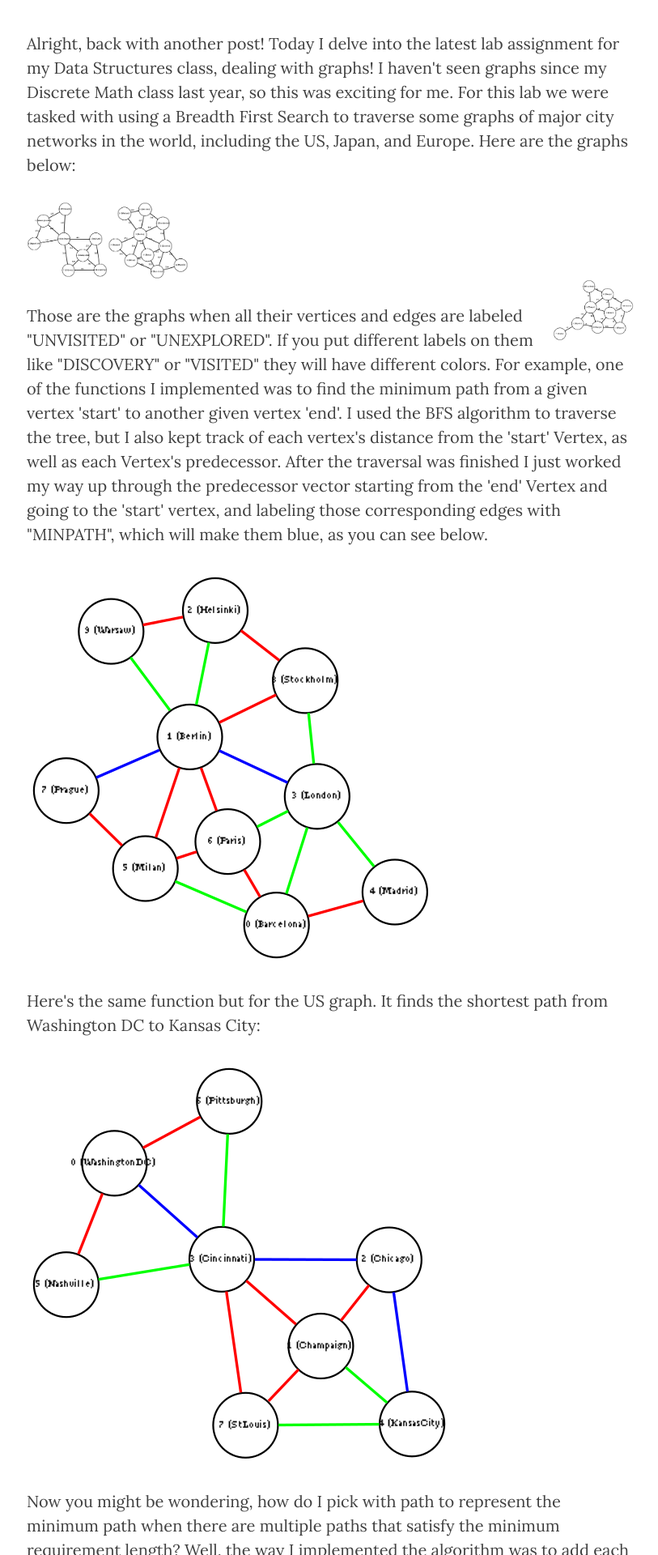
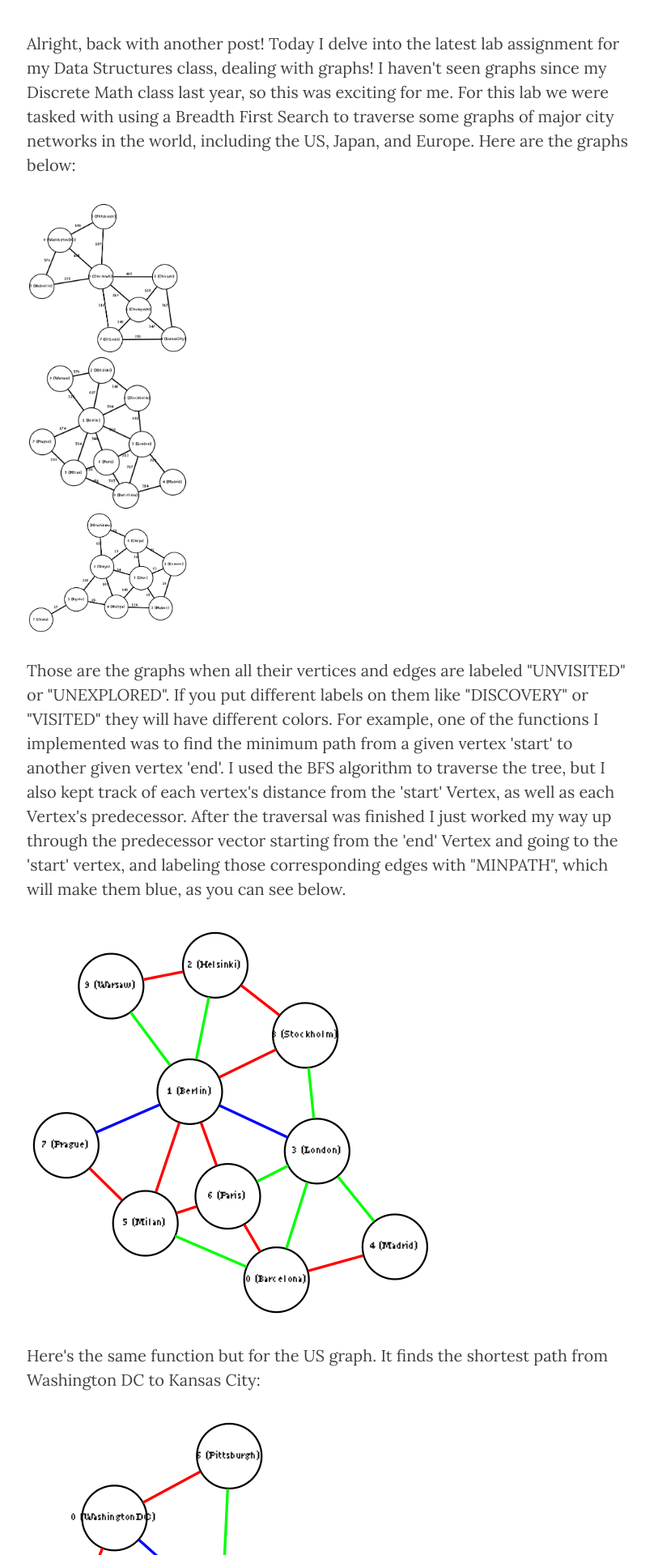
Before and after one commit to cjang5/blog, a Jekyll site: the page built from _posts/2014-12-05-glamorous-graphs.markdown, in a window 1280 px wide. Shown: the part 517-2437 px from the top of the page at 81% size, without its empty margins (232-1045 px from the left). Built offline with Jekyll 4.4.1, drawn with Linux system fonts in a browser that asks for light colours; nearby versions of some CDN libraries.

Commit message:
Update 2014-12-05-glamorous-graphs.markdown

```diff
--- a/_posts/2014-12-05-glamorous-graphs.markdown
+++ b/_posts/2014-12-05-glamorous-graphs.markdown
@@ -9,7 +9,7 @@ header-img: "img/posts/post-06/post-06-bg.png"
 
 <p>Alright, back with another post! Today I delve into the latest lab assignment for my Data Structures class, dealing with graphs! I haven't seen graphs since my Discrete Math class last year, so this was exciting for me. For this lab we were tasked with using a Breadth First Search to traverse some graphs of major city networks in the world, including the US, Japan, and Europe. Here are the graphs below: </p>
 
-<img class="img-responsive" src="{{ site.baseurl }}/img/posts/post-06/united-states-mst.png" align="left" style="width:100px"> <img class="img-responsive" src="{{ site.baseurl }}/img/posts/post-06/europe.png" align="middle" style="width:100px"> <img class="img-responsive" src="{{ site.baseurl }}/img/posts/post-06/japan.png" align="right" style="width:100px">
+<img class="img-responsive" src="{{ site.baseurl }}/img/posts/post-06/united-states-mst.png" align="middle" style="width:200px"> <img class="img-responsive" src="{{ site.baseurl }}/img/posts/post-06/europe.png" align="middle" style="width:200px"> <img class="img-responsive" src="{{ site.baseurl }}/img/posts/post-06/japan.png" align="middle" style="width:200px">
 
 <p> Those are the graphs when all their vertices and edges are labeled "UNVISITED" or "UNEXPLORED". If you put different labels on them like "DISCOVERY" or "VISITED" they will have different colors. For example, one of the functions I implemented was to find the minimum path from a given vertex 'start' to another given vertex 'end'. I used the BFS algorithm to traverse the tree, but I also kept track of each vertex's distance from the 'start' Vertex, as well as each Vertex's predecessor. After the traversal was finished I just worked my way up through the predecessor vector starting from the 'end' Vertex and going to the 'start' vertex, and labeling those corresponding edges with "MINPATH", which will make them blue, as you can see below. </p>
 
```
